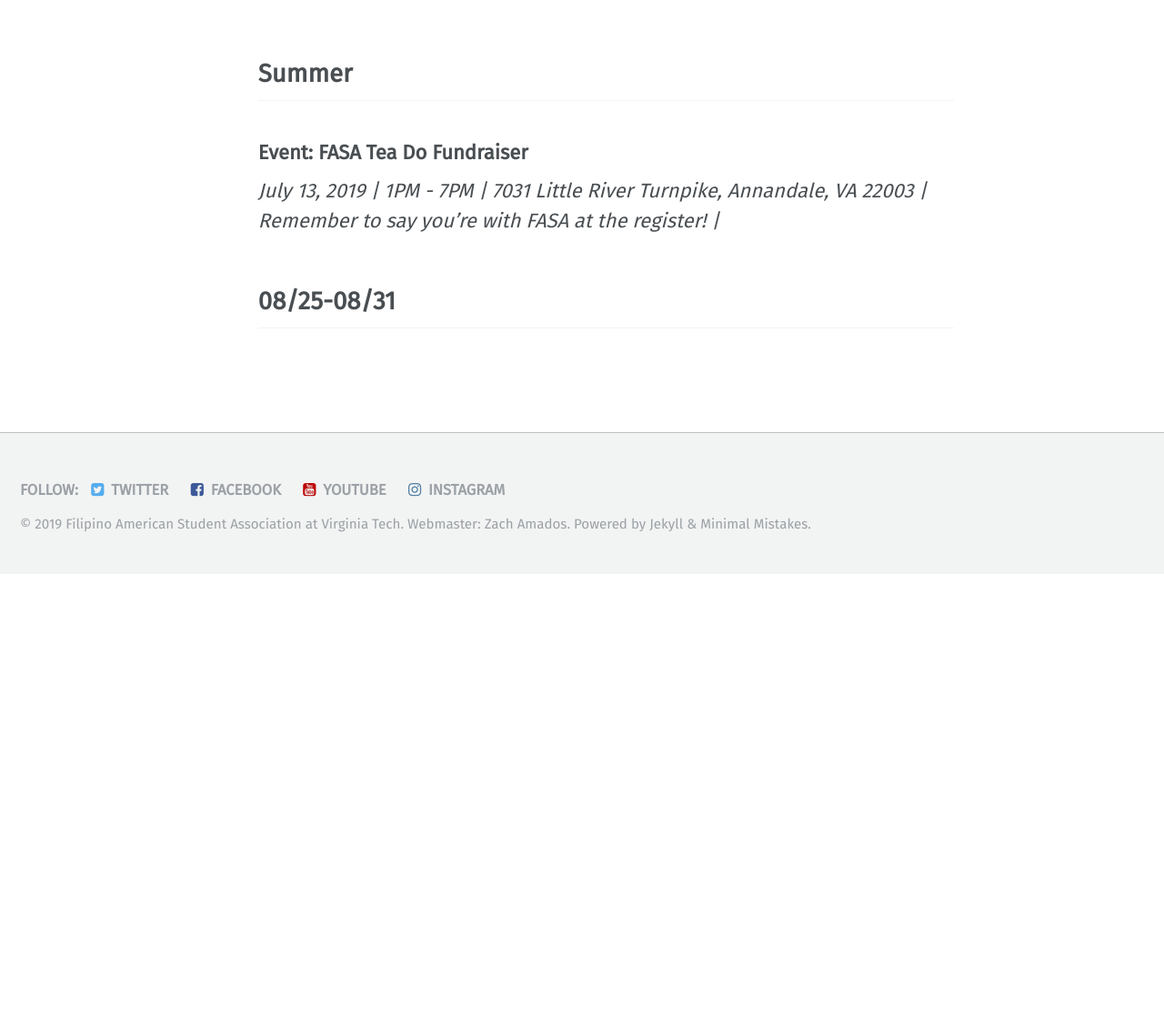
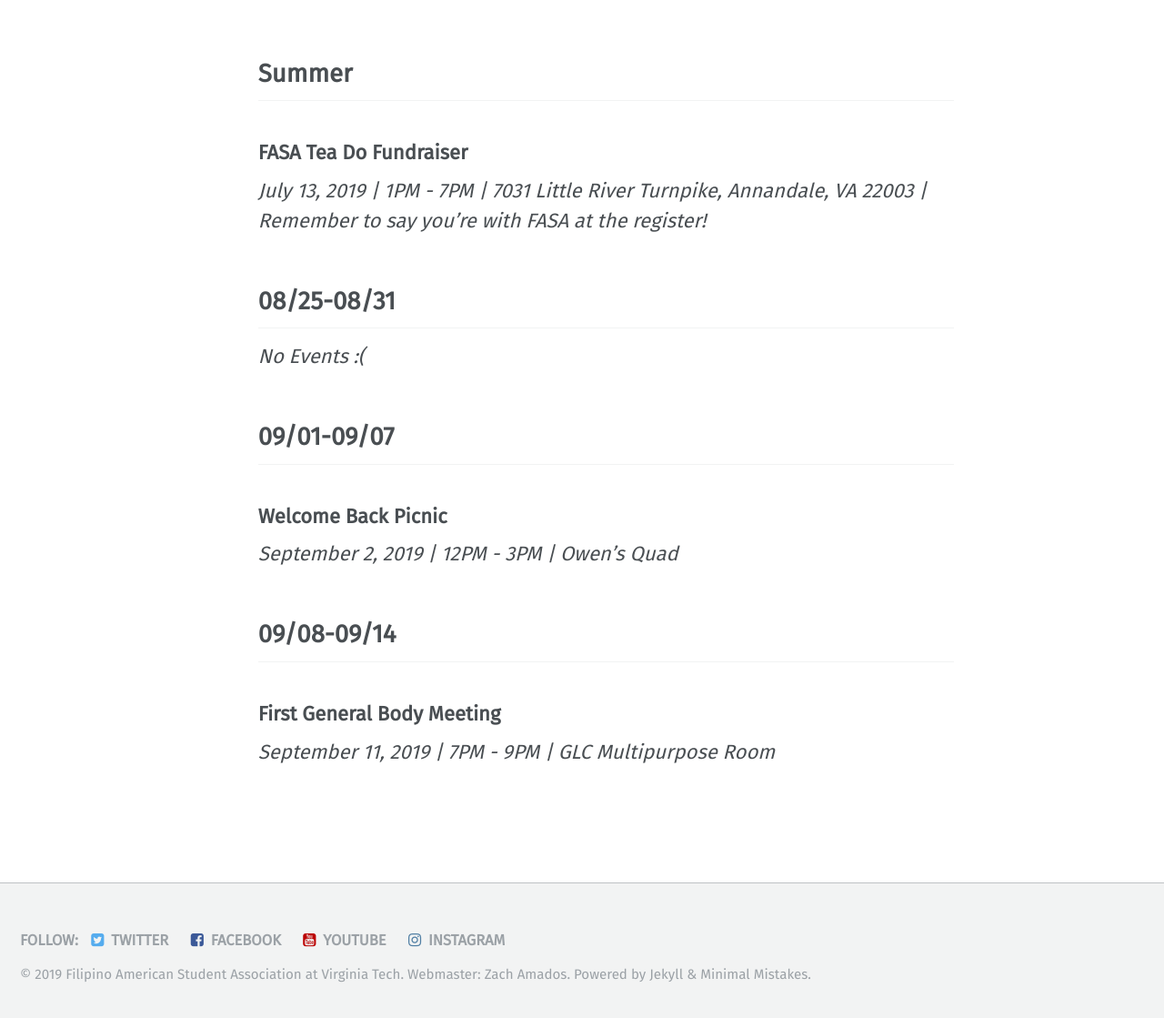
Before and after one commit to vtfasa/vtfasa.github.io, a Jekyll site: the page built from _pages/events.md, in a window 1280 px wide and 1400 px high, scrolled down 523 px. Shown: the part 273-1392 px from the top of the window at 91% size. Built offline with Jekyll 4.4.1, drawn with Linux system fonts in a browser that asks for light colours; some web fonts are replaced; before the commit the page ends 1427 px from its top, so only the background shows below that.

Commit message:
Update events.md

```diff
--- a/_pages/events.md
+++ b/_pages/events.md
@@ -7,10 +7,25 @@ permalink: /events/
 
 ## Summer
 
-### Event: FASA Tea Do Fundraiser
+### FASA Tea Do Fundraiser
 *July 13, 2019 |
 1PM - 7PM |
 7031 Little River Turnpike, Annandale, VA 22003 |
-Remember to say you're with FASA at the register! |*
+Remember to say you're with FASA at the register!*
 
 ## 08/25-08/31
+*No Events :(*
+
+## 09/01-09/07
+
+### Welcome Back Picnic
+*September 2, 2019 |
+12PM - 3PM |
+Owen's Quad*
+
+## 09/08-09/14
+
+### First General Body Meeting
+*September 11, 2019 |
+7PM - 9PM |
+GLC Multipurpose Room*
```
